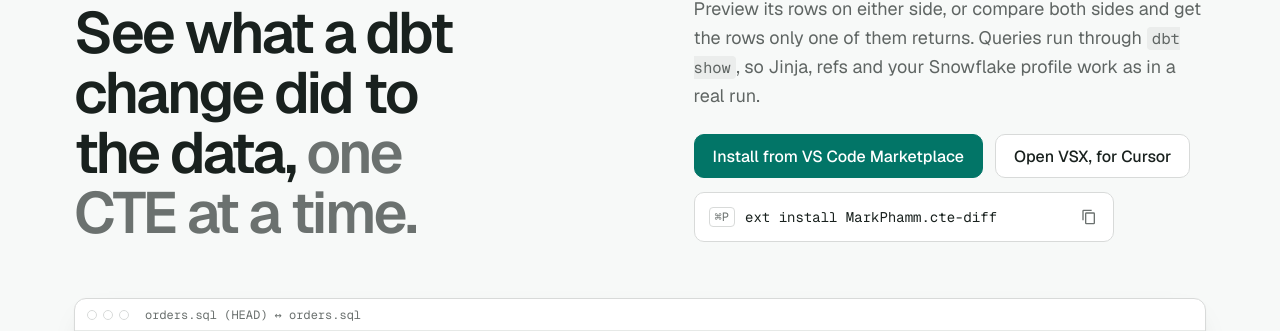
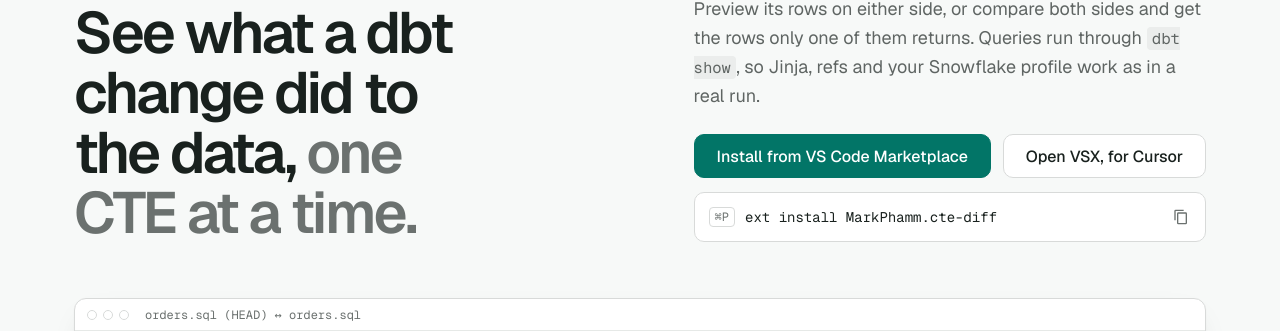
Before and after one commit to MarkPhamm/cte-diff, an MkDocs documentation site: the page built from docs/index.md, in a window 1280 px wide and 1400 px high. Shown: the part 215-546 px from the top of the window. Built offline with MkDocs 1.6.1 and Material for MkDocs 9.7.7, drawn with Linux system fonts in a browser that asks for light colours.

Commit message:
Site: the install command matches the buttons, and screenshots fill the column
Co-authored-by: Cursor <cursoragent@cursor.com>

```diff
--- a/docs/stylesheets/home.css
+++ b/docs/stylesheets/home.css
@@ -35,9 +35,14 @@
 .qh-meta a { color: inherit; text-decoration: underline dotted; text-underline-offset: 3px; }
 .qh h1 { font-size: clamp(36px, 5vw, 58px); line-height: 1.03; font-weight: 600; letter-spacing: -.045em; text-wrap: balance; }
 .qh h1 span { color: var(--bp-ink-3); }
-.qh-lead { font-size: 18px; color: var(--qd-muted); margin: 0 0 24px; max-width: 34em; }
+/* the lead, the buttons and the command share this: the hero column, never wider than the lead's 34em */
+.qh-hero__text { max-width: calc(18px * 34); min-width: 0; }
+.qh-lead { font-size: 18px; color: var(--qd-muted); margin: 0 0 24px; }
+.qh-installs { display: grid; grid-template-columns: minmax(0, 1fr); width: 100%; }
+.qh-installs--center { width: max-content; max-width: 100%; margin-inline: auto; grid-template-columns: max-content; }
 .qh-cta { display: flex; flex-wrap: wrap; gap: 12px; }
 .qh-cta--center { justify-content: center; }
+.qh-hero__text .qh-btn { flex: 1 1 auto; justify-content: center; }
 .qh-btn { display: inline-flex; align-items: center; gap: 8px; min-height: 44px; padding: 0 18px; border-radius: 10px;
   border: 1px solid var(--bp-rule-strong); color: var(--bp-ink) !important; font-weight: 500; background: var(--bp-sheet);
   transition: background-color var(--bp-t-hover) linear, border-color var(--bp-t-hover) linear, transform var(--bp-t-press) var(--bp-ease-out); }
@@ -45,11 +50,11 @@
 .qh-btn:active { transform: scale(.97); }
 .qh-btn--primary { background: var(--bp-accent); border-color: var(--bp-accent); color: var(--bp-white) !important; }
 .qh-btn--primary:hover { background: var(--bp-accent-press); border-color: var(--bp-accent-press); }
-.qh-install { display: flex; align-items: center; gap: 10px; margin-top: 14px; padding: 8px 8px 8px 14px; max-width: 420px;
-  background: var(--bp-sheet); border: 1px solid var(--bp-rule-strong); border-radius: 10px; }
-.qh-install code { background: none; padding: 0; flex: 1; font-size: 14px; color: var(--bp-ink); white-space: nowrap; }
+.qh-install { display: flex; align-items: center; gap: 10px; margin-top: 14px; padding: 8px 8px 8px 14px; min-width: 0;
+  box-sizing: border-box; background: var(--bp-sheet); border: 1px solid var(--bp-rule-strong); border-radius: 10px; }
+.qh-installs--center .qh-install { margin-top: 22px; }
+.qh-install code { background: none; padding: 0; flex: 1; min-width: 0; font-size: 14px; color: var(--bp-ink); white-space: nowrap; }
 .qh-install__prompt { color: var(--bp-ink-3); font: 12px var(--bp-mono); border: 1px solid var(--bp-rule-strong); border-radius: 4px; padding: 1px 5px; }
-.qh-install--center { margin: 22px auto 0; text-align: left; }
 .qh-copy { border: 0; background: none; color: var(--qd-label); cursor: pointer; padding: 8px; border-radius: 6px; display: inline-flex;
   transition: color var(--bp-t-hover) linear, background-color var(--bp-t-hover) linear; }
 .qh-copy:hover { color: var(--bp-ink); background: var(--bp-ink-a06); }
@@ -355,7 +360,6 @@ q-w { display: inline-block; }
   .qh-hero__head > :nth-child(2) { animation-delay: .05s; }
   .qh-hero__text > :nth-child(1) { animation-delay: .25s; }
   .qh-hero__text > :nth-child(2) { animation-delay: .3s; }
-  .qh-hero__text > :nth-child(3) { animation-delay: .35s; }
   .qh-hero h1 q-w, .qh-play h1 q-w { animation: qh-word .42s calc(var(--i) * 30ms) var(--bp-ease-out) both; }
   .qh-section h2.qh-words q-w, .qh-final > h2.qh-words q-w { opacity: 0; transform: translateY(.3em); transition: opacity .3s, transform .42s;
     transition-timing-function: var(--bp-ease-out); transition-delay: calc(var(--i) * 30ms); }
@@ -405,7 +409,9 @@ q-caret { display: inline-block; width: .55em; height: 1.15em; margin-left: 1px;
 }
 @media (max-width: 600px) {
   .qh-wrap { --qh-pad: 16px; }
+  .qh-hero__text { max-width: calc(16px * 34); }
   .qh-lead, .qh-sub { font-size: 16px; }
+  .qh-installs, .qh-installs--center { width: 100%; grid-template-columns: minmax(0, 1fr); }
   /* the ledger: one block per CTE, each answer on its own line after its label */
   .qh-gap__fig { padding: 4px 16px 16px; }
   .qh-gap__t { display: flex; flex-direction: column; }
--- a/overrides/home.html
+++ b/overrides/home.html
@@ -9,16 +9,18 @@
 {% set openvsx = "https://open-vsx.org/extension/MarkPhamm/cte-diff" %}
 
 {% macro install(center=false) %}
+  <div class="qh-installs{% if center %} qh-installs--center{% endif %}">
     <div class="qh-cta{% if center %} qh-cta--center{% endif %}">
       <a class="qh-btn qh-btn--primary" href="{{ marketplace }}">Install from VS Code Marketplace</a>
       <a class="qh-btn" href="{{ openvsx }}">Open VSX, for Cursor</a>
     </div>
-  <div class="qh-install{% if center %} qh-install--center{% endif %}">
+    <div class="qh-install">
       <span class="qh-install__prompt">⌘P</span>
       <code>ext install MarkPhamm.cte-diff</code>
       <button class="qh-copy" type="button" data-copy="ext install MarkPhamm.cte-diff" title="Copy" aria-label="Copy the install command">
         <svg viewBox="0 0 24 24" width="16" height="16" aria-hidden="true"><path fill="currentColor" d="M16 1H4a2 2 0 0 0-2 2v14h2V3h12V1Zm3 4H8a2 2 0 0 0-2 2v14a2 2 0 0 0 2 2h11a2 2 0 0 0 2-2V7a2 2 0 0 0-2-2Zm0 16H8V7h11v14Z"/></svg>
       </button>
+    </div>
   </div>
 {% endmacro %}
 
```
Also changed, not shown: CHANGELOG.md (+1 -0 lines), README.md (+4 -4 lines), docs/usage.md (+2 -2 lines). Lines whose indentation alone changed are shown as unchanged.
